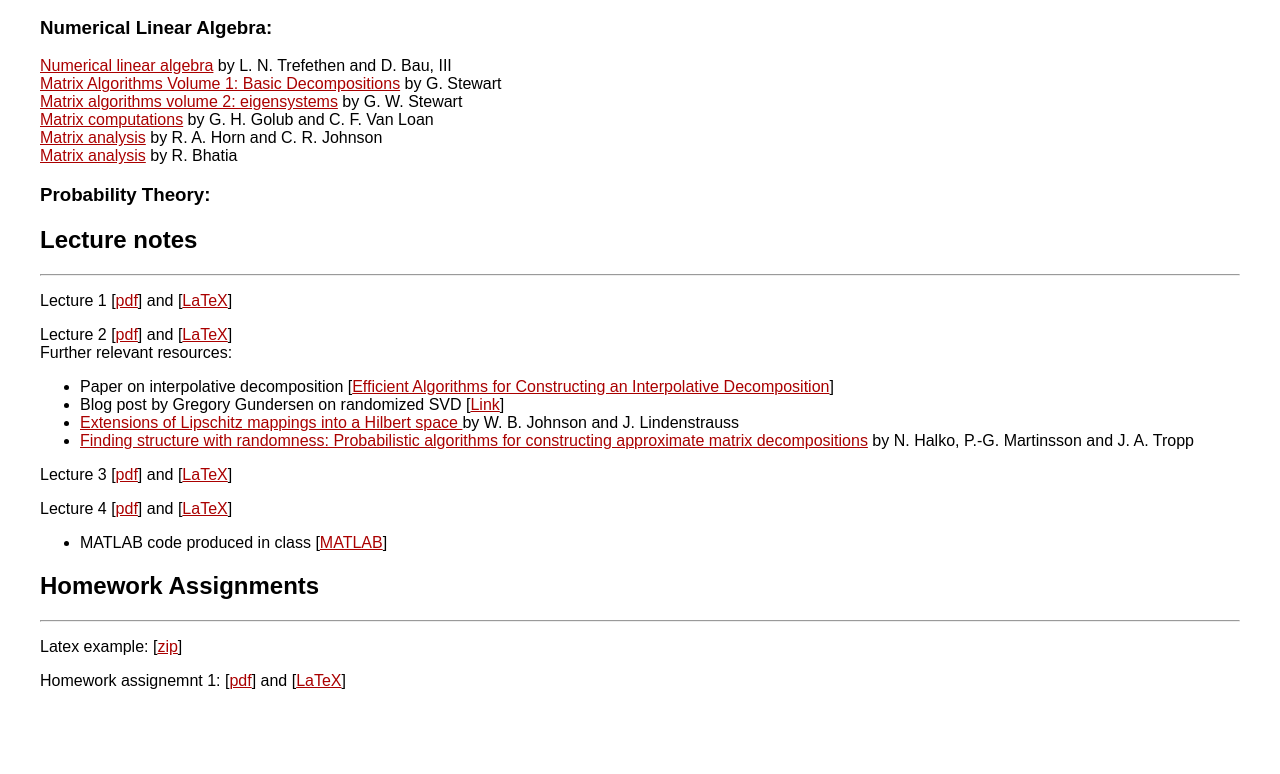
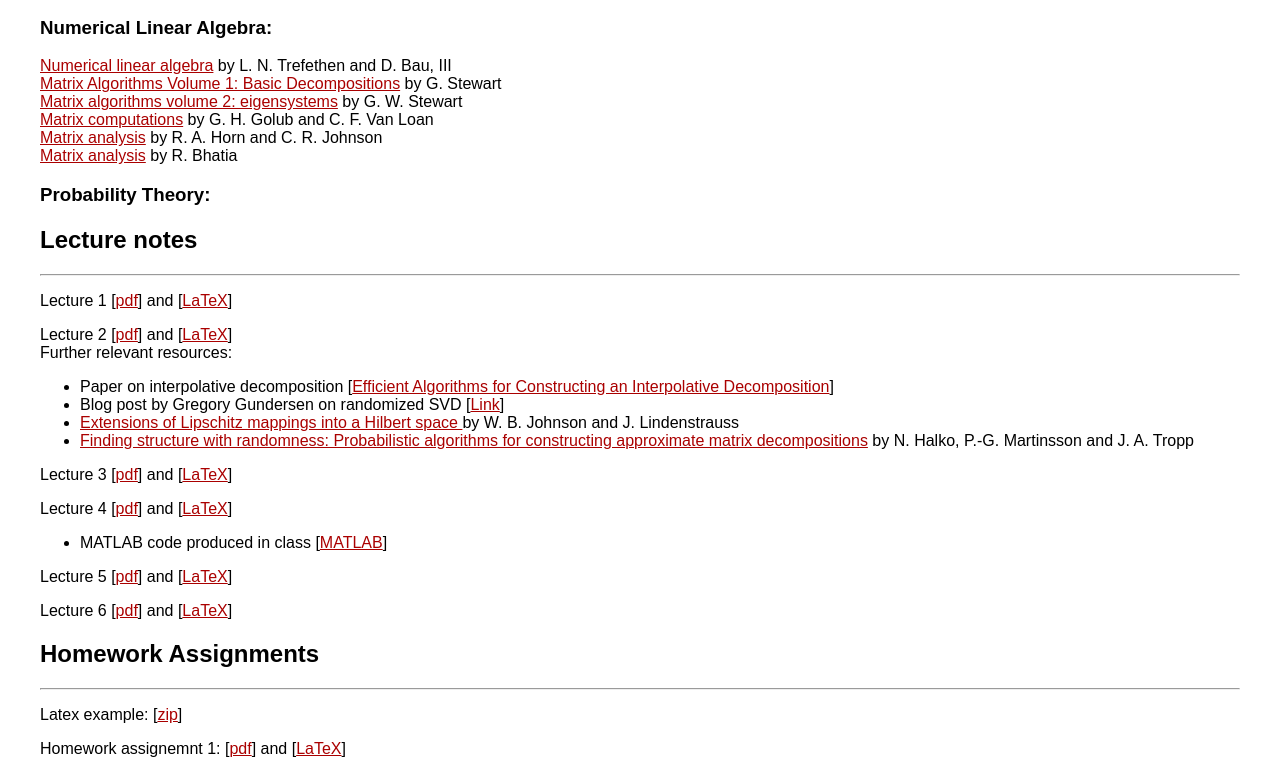
Before and after one commit to FabianFaulstich/MATH6950_2024, a plain HTML site: page index.html in a window 1280 px wide. Shown: the part 763-1537 px from the top of the page. Before the commit the page ends 1469 px from the top, so only its background shows below. Drawn offline with Linux system fonts and the light colour scheme.

Commit message:
added this weeks lectures

```diff
--- a/index.html
+++ b/index.html
@@ -197,6 +197,18 @@ Further relevant resources:
 </ul>
 </p>
 
+<p>Lecture 5
+[<a href="documents/lecture_notes/lec5/Lecture_5.pdf" style="color: rgb(170, 0, 0)" target="_blank">pdf</a>] and
+[<a href="documents/lecture_notes/lec5.zip" style="color: rgb(170, 0, 0)" target="_blank">LaTeX</a>]
+</p>
+
+<p>Lecture 6
+[<a href="documents/lecture_notes/lec6/Lecture_6.pdf" style="color: rgb(170, 0, 0)" target="_blank">pdf</a>] and
+[<a href="documents/lecture_notes/lec6.zip" style="color: rgb(170, 0, 0)" target="_blank">LaTeX</a>]
+</p>
+
+
+
 
 <h2>Homework Assignments</h2>
 <hr style="width:100%;text-align:left;margin-left:0">
```
Also changed, not shown: 10 other files.
